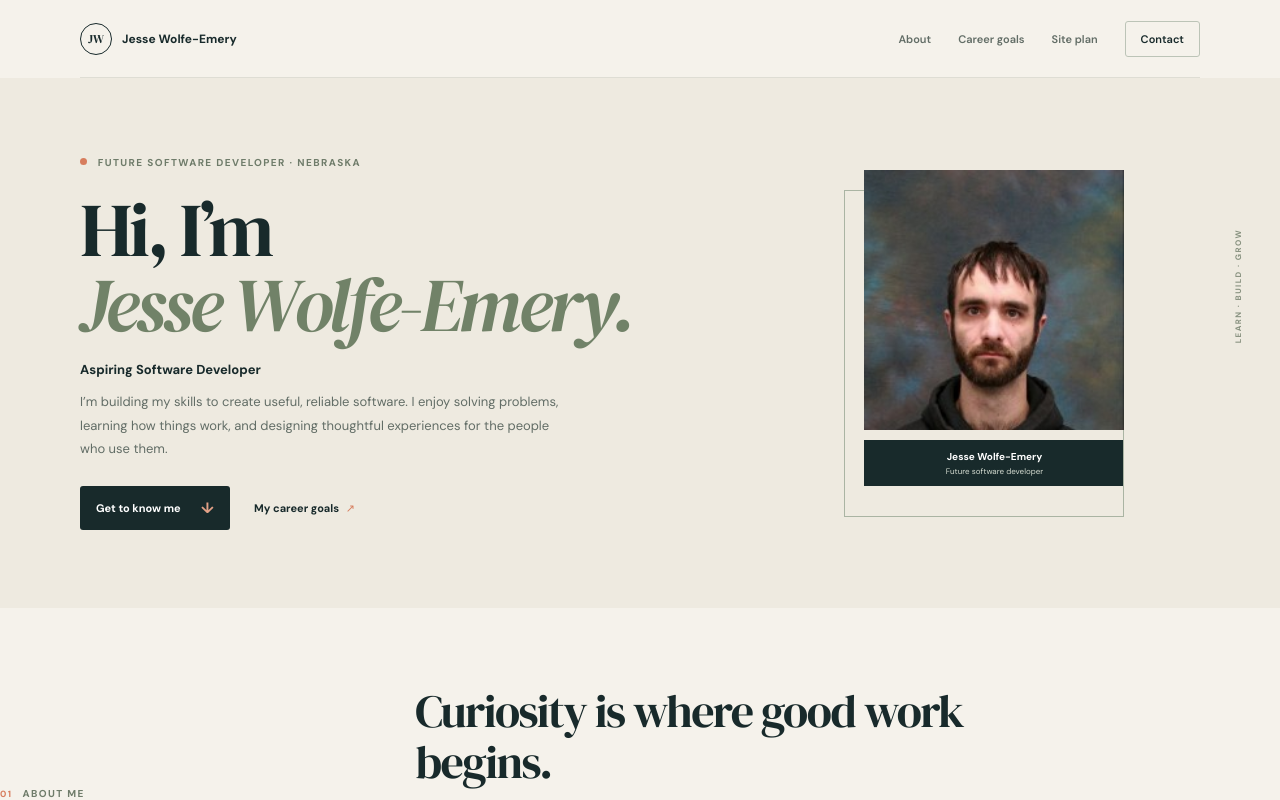
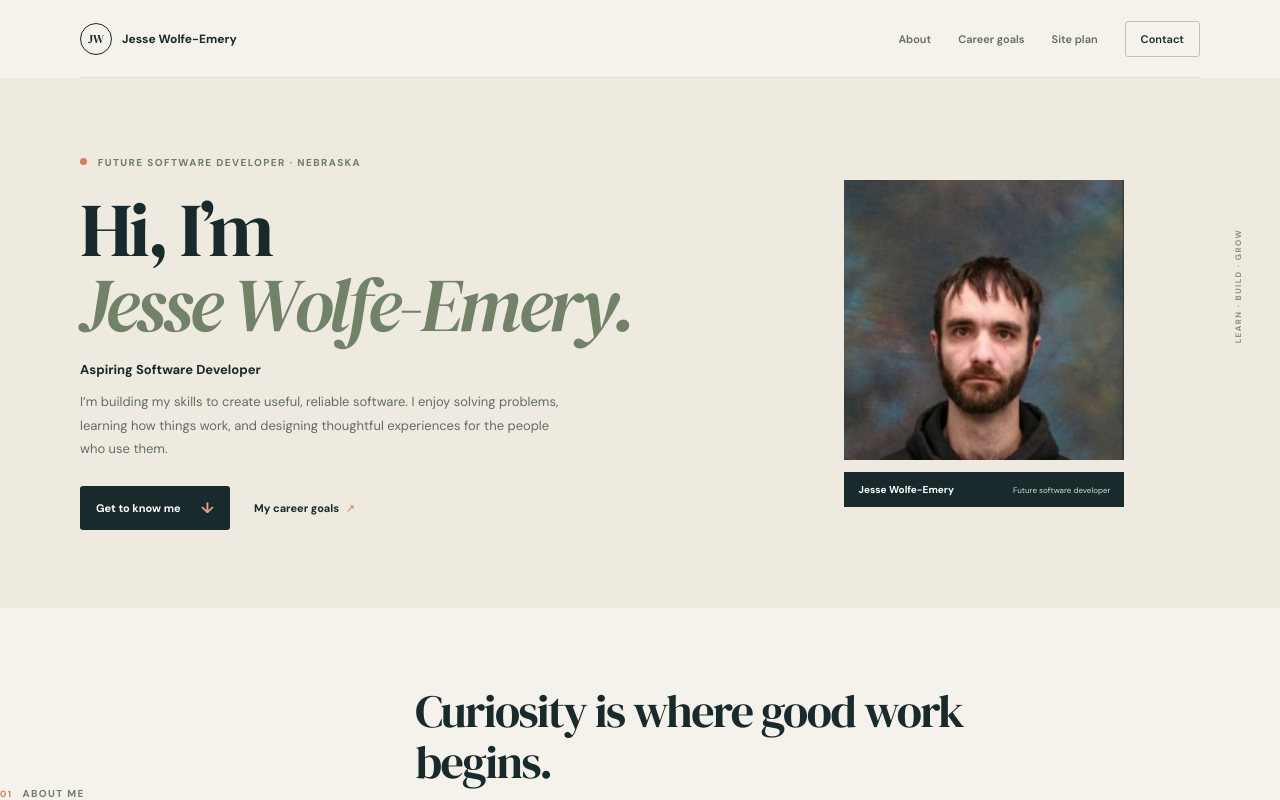
Before and after one commit to Praetorian0420/wolfe-emery_jesse_portfolio, a Vue app: page / in a window 1280 px wide. Shown: the top 800 px of the page. Built offline with nearby package versions, Linux system fonts and the light colour scheme.

Commit message:
style: refine portfolio portrait figcaption layout for improved alignment and spacing

```diff
--- a/src/App.vue
+++ b/src/App.vue
@@ -1316,16 +1316,7 @@ h1 span {
   width: min(100%, 280px);
   justify-self: center;
   margin: 0;
-  padding: 0 0 31px 20px;
-}
-.portfolio-portrait::before {
-  position: absolute;
-  top: 20px;
-  right: 0;
-  bottom: 0;
-  left: 0;
-  border: 1px solid #aab4a3;
-  content: '';
+  padding: 0;
 }
 .portfolio-portrait img {
   position: relative;
@@ -1338,11 +1329,11 @@ h1 span {
 }
 .portfolio-portrait figcaption {
   display: flex;
-  flex-direction: column;
-  align-items: center;
-  gap: 3px;
-  margin-top: 10px;
-  padding: 10px 14px;
+  align-items: baseline;
+  justify-content: space-between;
+  gap: 12px;
+  margin-top: 12px;
+  padding: 11px 14px;
   color: white;
   background: #182a2b;
 }
@@ -1353,6 +1344,7 @@ h1 span {
 .portfolio-portrait figcaption span:last-child {
   color: #d4dbd0;
   font-size: 8px;
+  text-align: right;
 }
 .hero-side-note {
   position: absolute;
```
